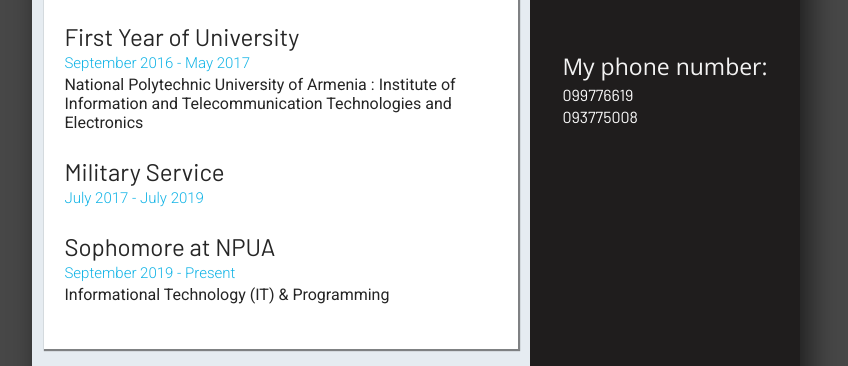
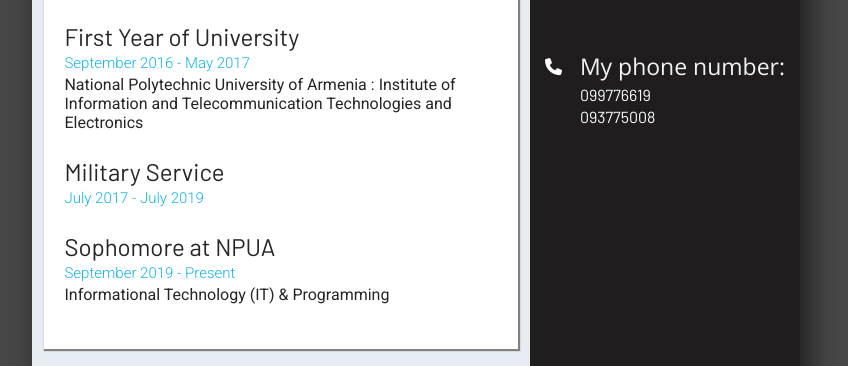
Before and after one commit to SevakKalash/my-resume, a plain HTML site: page index.html in a window 1280 px wide. Shown: the part 414-780 px from the top of the page, without its empty margins (224-1072 px from the left). Drawn offline with nearby package versions, Linux system fonts and the light colour scheme.

Commit message:
Update index.html

```diff
--- a/index.html
+++ b/index.html
@@ -58,6 +58,9 @@
 
 
             <section class="flex-info">
+                <div class='sm'>
+                <i class="fa fa-phone" ></i>
+                </div>
                 <div class="git">
                     <h2>My phone number:</h2>
                     <p>099776619</p>
```
